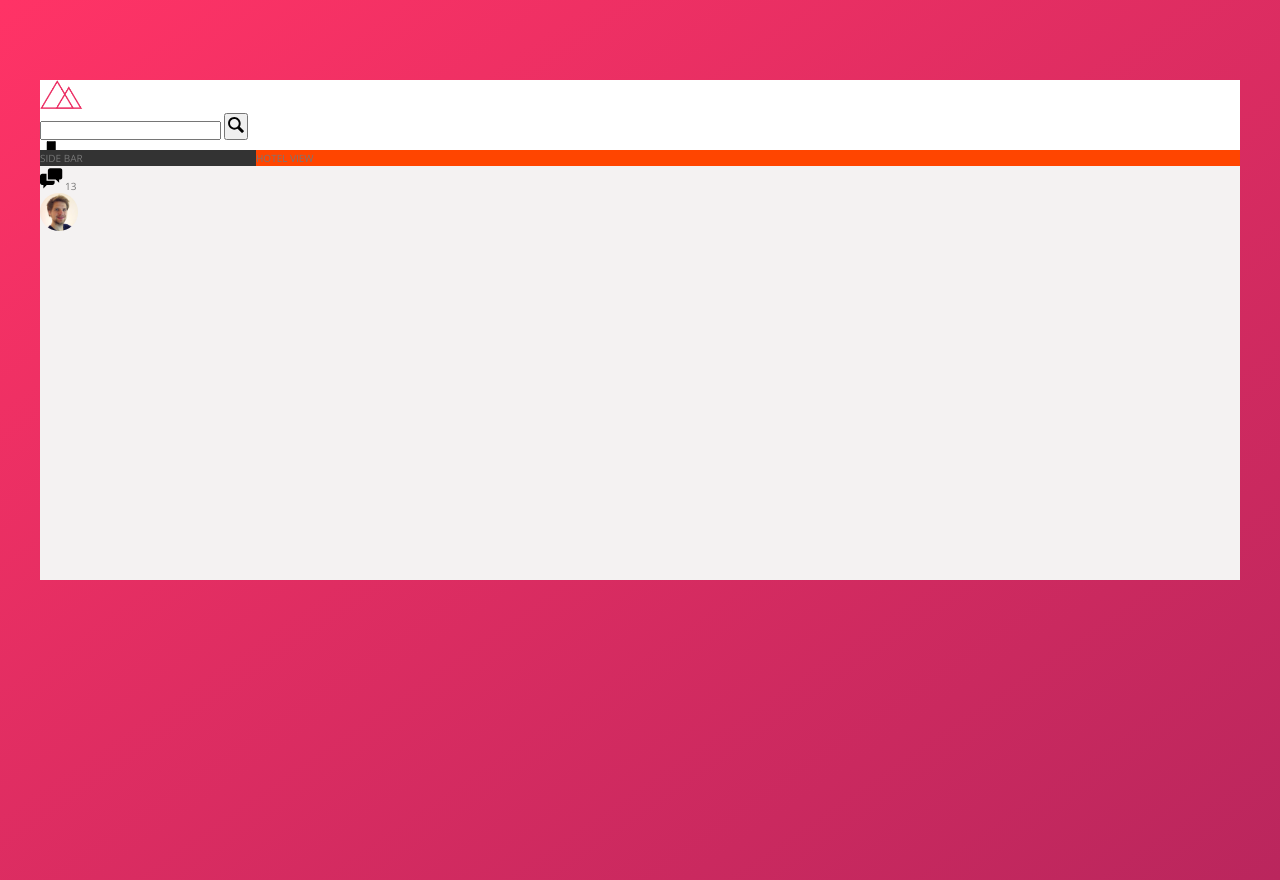
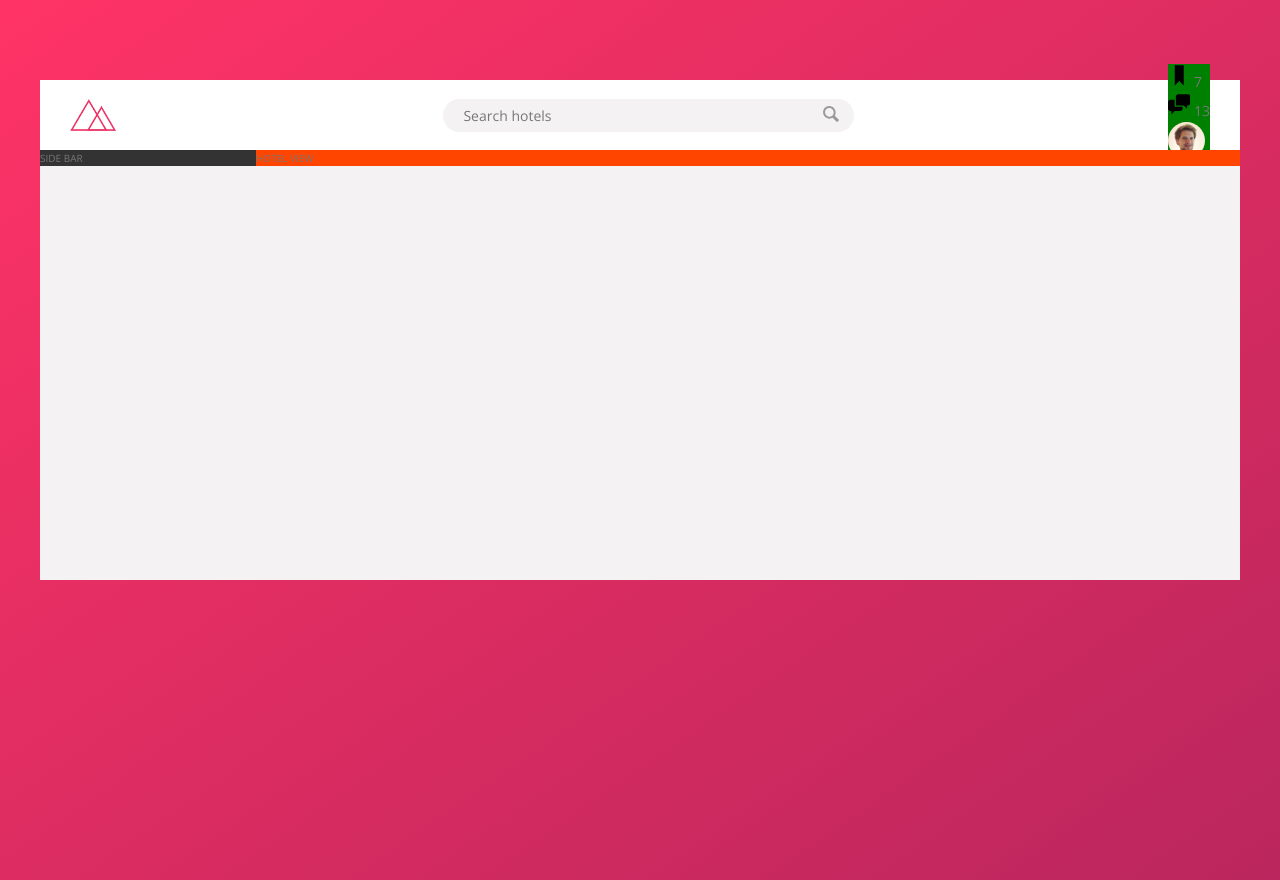
Before and after one commit to Franklinxavier/flexbox, a website: page index.html in a window 1280 px wide. Drawn offline with nearby package versions, Linux system fonts and the light colour scheme.

Commit message:
building header part 2 completed

```diff
--- a/index.html
+++ b/index.html
@@ -14,8 +14,8 @@
         <div class="container">
             <header class="header">
                 <img src="img/logo.png" alt="trillo logo" class="logo">
-                <form action="#" class="form">
-                    <input type="text" class="search__input">
+                <form action="#" class="search">
+                    <input type="text" placeholder="Search hotels" class="search__input">
                     <button class="search__button">
                         <svg class="search__icon">
                             <use xlink:href="img/sprite.svg#icon-magnifying-glass"></use>
--- a/sass/_components.scss
+++ b/sass/_components.scss
@@ -2,7 +2,7 @@
 /// LOGO
 
  .logo {
-    width: 4.25rem;
+    height: 3.25rem;
 }
 
 
@@ -11,17 +11,58 @@
 
 .search {
 
+    flex: 0 0 40%;
+    display: flex;
+    align-items: center;
+    justify-content: center;
+
     &__input {
+    font-family: inherit;
+    font-size: inherit;
+    color: inherit;
+    padding: 0.7rem 2rem;
+    border: none;
+    border-radius: 100px;
+    width: 90%;
+    margin-right: -3.25rem;
+    background-color: var(--color-grey-light-2);
+    transition: all .2s;
+
+    &:focus {
+        outline: none;
+        width: 100%;
+        background-color: var(--color-grey-light-3);
+    }
+
+    &::-webkit-input-placeholder {
+        font-weight: 100;
+        color: var(--color-grey-dark-4);
+    }
 
     }
 
+    &__input:focus + &__button {
+        background-color: var(--color-grey-light-3);
+    }
+
     &__button {
+        border: none;
+        background-color: var(--color-grey-light-2);
+        cursor: pointer;
 
+        &:focus {
+            outline: none;
+        }
+
+        &:active {
+            transform: translateY(2px);
+        }
     }
 
     &__icon {
         width: 2rem;
         height: 2rem;
+        fill: var(--color-grey-dark-3);
     }
 
 }
@@ -31,6 +72,7 @@
 /// user_nav
 
 .user-nav {
+    background-color: green;
 
     &__icon-box {
 
@@ -55,19 +97,3 @@
     }
 
 }
-
-
-
-
-/////////////////////////
-/// LOGO
-
-.logo {
-}
-
-
-/////////////////////////
-/// LOGO
-
-.logo {
-}
--- a/sass/_layout.scss
+++ b/sass/_layout.scss
@@ -7,9 +7,15 @@
 }
 
 .header {
+    font-size: 1.4rem;
     height: 7rem;
     background-color: #fff;
     border-bottom: var(--color-grey-light-2);
+    display: flex;
+    justify-content: space-between;
+    align-items: center;
+    padding: 0 3rem 0 3rem;
+
 }
 
 .content {
```
Also changed, not shown: css/style.css.
